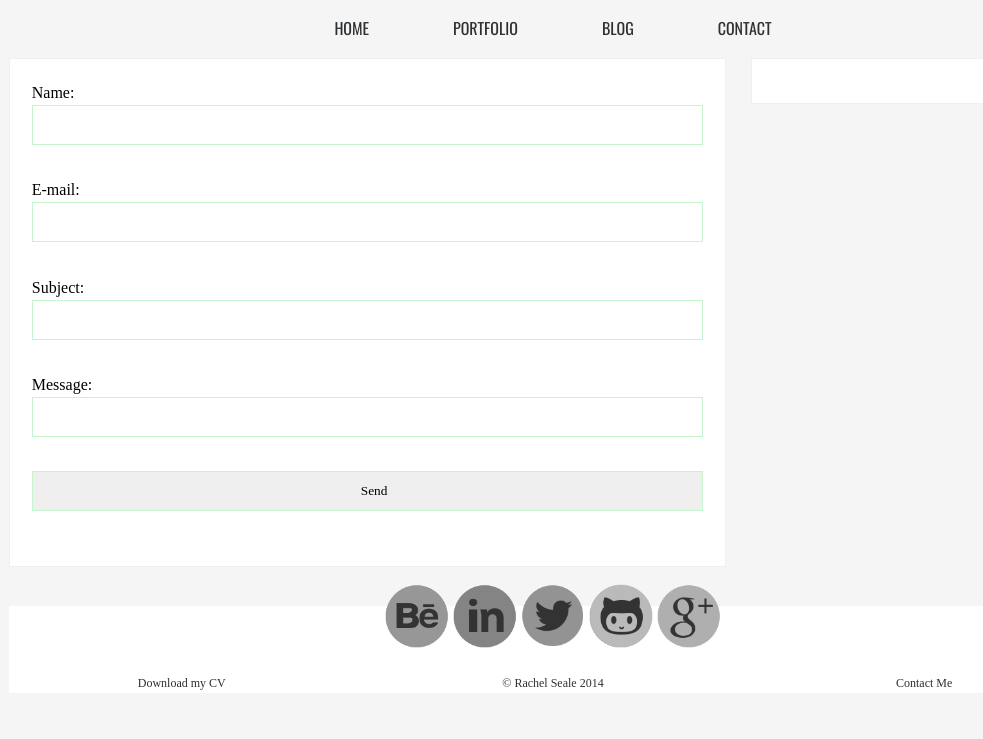
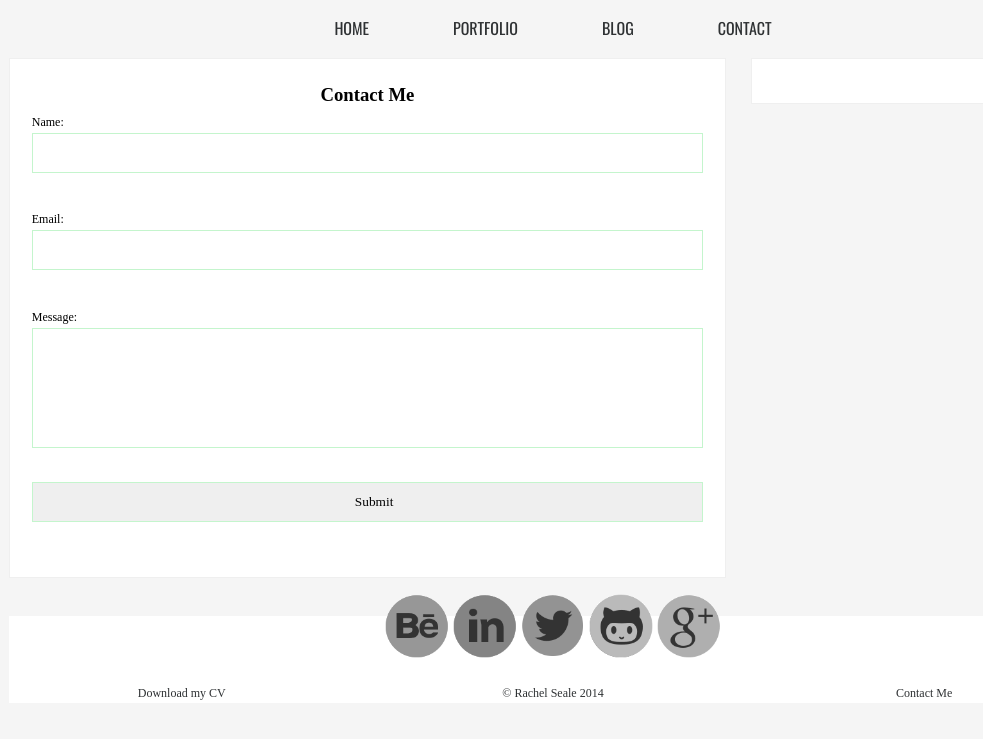
Before and after one commit to RachelSeale/rsealePortfolio, a Jekyll site: the page built from contact.html, in a window 1280 px wide. Shown: the top 739 px of the page, without its empty margins (87-1070 px from the left). Built offline with Jekyll 4.4.1, drawn with Linux system fonts in a browser that asks for light colours; nearby versions of some CDN libraries; Markdown is read by kramdown in place of the engine named in the settings.

Commit message:
sorting contact form out

```diff
--- a/contact.html
+++ b/contact.html
@@ -7,18 +7,24 @@ class: home
 <div id="contact">
 	<section class="contact-me">
     	<div class="contact-details">
-    		<form class="email" action="mailer.php" method="post">
-				<p>Name:</p>
-				<input type="text" name="name" />
-				<p>E-mail:</p>
-				<input type="text" name="email" />
-				<p>Subject:</p>
-				<input type="text" name="subject" />
-				<p>Message:</p>
-				<input type="message" class:"message" name="subject" />
-				<input class="send" type="submit" value="Send">
+	    	<div class="sign-up-form">
+				    <h1>Contact Me</h1>
+				      <form>
+				        <div class="form-field">
+				          <label>Name:</label>
+				          <input type="text" name="firstname">
+				        </div>
+				        <div class="form-field">
+				          <label>Email:</label>
+				          <input type="text" name="customer_mail">
+				        </div>
+				        <div class="form-field">
+				          <label>Message:</label>
+				          <input type="text" name="message" class="message">
+				        </div>
+				    <input type="submit" name="submit" value="Submit" class="submit-button" action:"send_contact.php"/>
 				</form>
-
+			</div>
 		</div>
 
 		<div class="twitter">
```
